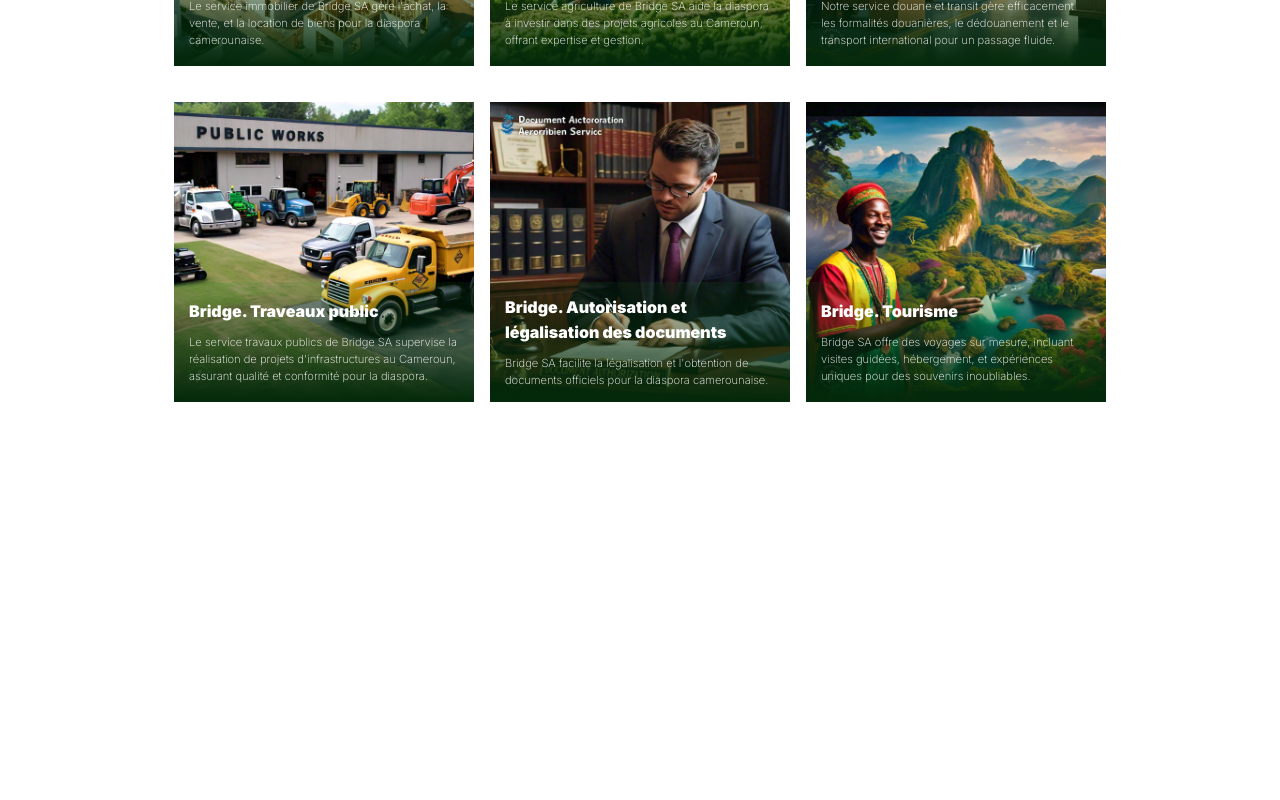
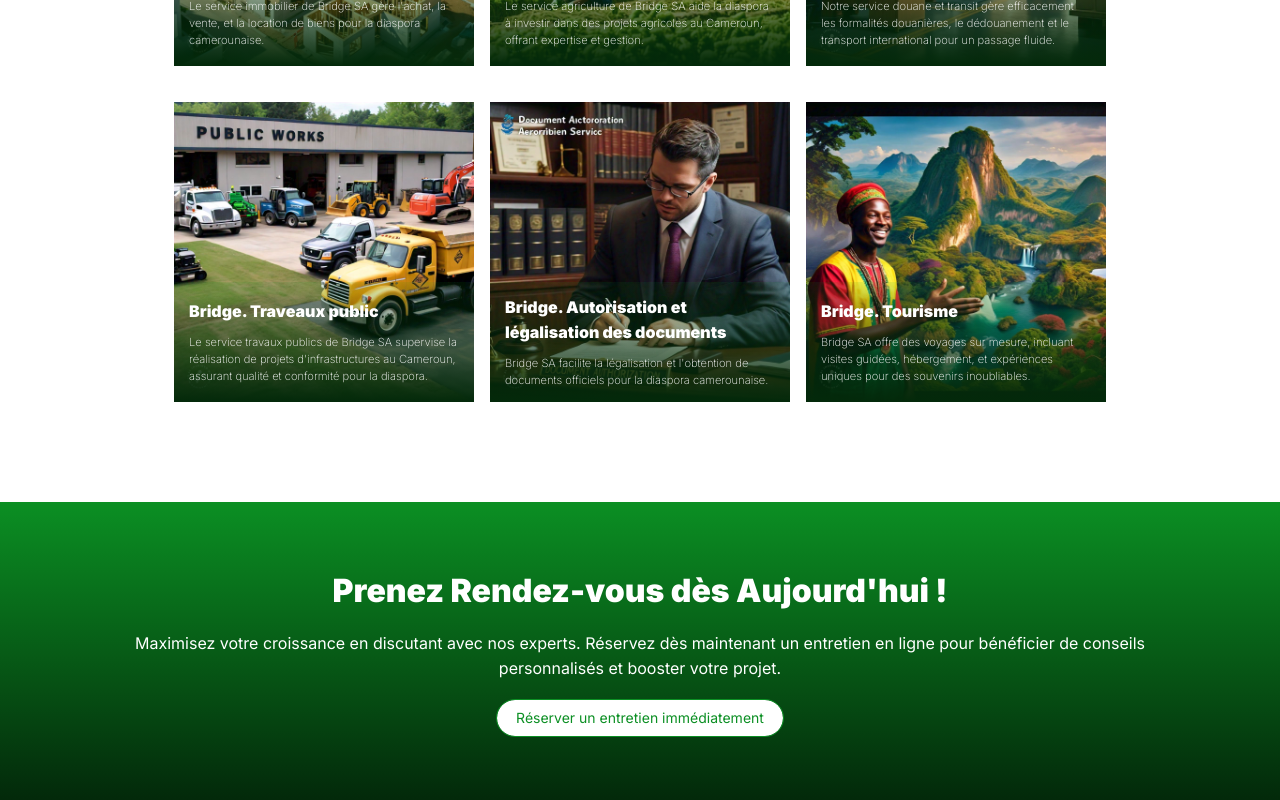
Before and after one commit to Ntchinda-Giscard/bridge-diaspo, a Next.js app: page / in a window 1280 px wide. Shown: the part 1419-2219 px from the top of the page. Before the commit the page ends 1821 px from the top, so only its background shows below. Built offline with nearby package versions, Linux system fonts and the light colour scheme.

Commit message:
home contact

```diff
--- /dev/null
+++ b/app/components/home_contact.tsx
@@ -0,0 +1,36 @@
+import classes from "@/app/css/homecontact.module.css";
+import { Button, Group } from "@mantine/core";
+
+function HomeContact(){
+
+    return(
+        <>
+            <div className={classes.homec}>
+                <p className={classes.title}> Prenez Rendez-vous dès Aujourd'hui ! </p>
+                <p className={classes.desc}> Maximisez votre croissance en discutant avec nos experts. Réservez dès maintenant un entretien en ligne pour bénéficier de conseils personnalisés et booster votre projet. </p>
+                <Group justify='center'>
+                    <Button
+                        mt={20}
+                        // className= {}
+                        radius={'xl'}
+                        bg={'white'}
+                        styles={{
+                            label:{
+                                color: "#0B8F23",
+                                fontWeight: 400
+                            },
+                            root:{
+                                outline: '1px solid #0B8F23'
+                            }
+                        }}
+                    >
+                        Réserver un entretien immédiatement
+                    </Button>
+                </Group>
+
+            </div>
+        </>
+    )
+}
+
+export default HomeContact;
--- /dev/null
+++ b/app/css/homecontact.module.css
@@ -0,0 +1,22 @@
+
+.homec{
+    background: linear-gradient(#0B8F23, #03290A);
+    padding-block: 5%;
+    padding-inline: 10%;
+    margin-top: 100px;
+}
+
+.title{
+    font-weight: 900;
+    font-size: 2em;
+    color: white;
+    text-align: center;
+    margin-bottom: 15px;
+}
+
+.desc{
+    font-weight: 400;
+    font-size: 1em;
+    color: white;
+    text-align: center;
+}
--- a/app/page.tsx
+++ b/app/page.tsx
@@ -3,6 +3,7 @@
 import StatSection from "./components/state";
 import AboutHomeSection from "./components/about_home";
 import Services from "./components/service";
+import HomeContact from "./components/home_contact";
 
 export default function Home() {
   return (
@@ -12,6 +13,7 @@
         <StatSection />
         <AboutHomeSection />
         <Services />
+        <HomeContact />
       </div>
     </main>
   );
```
